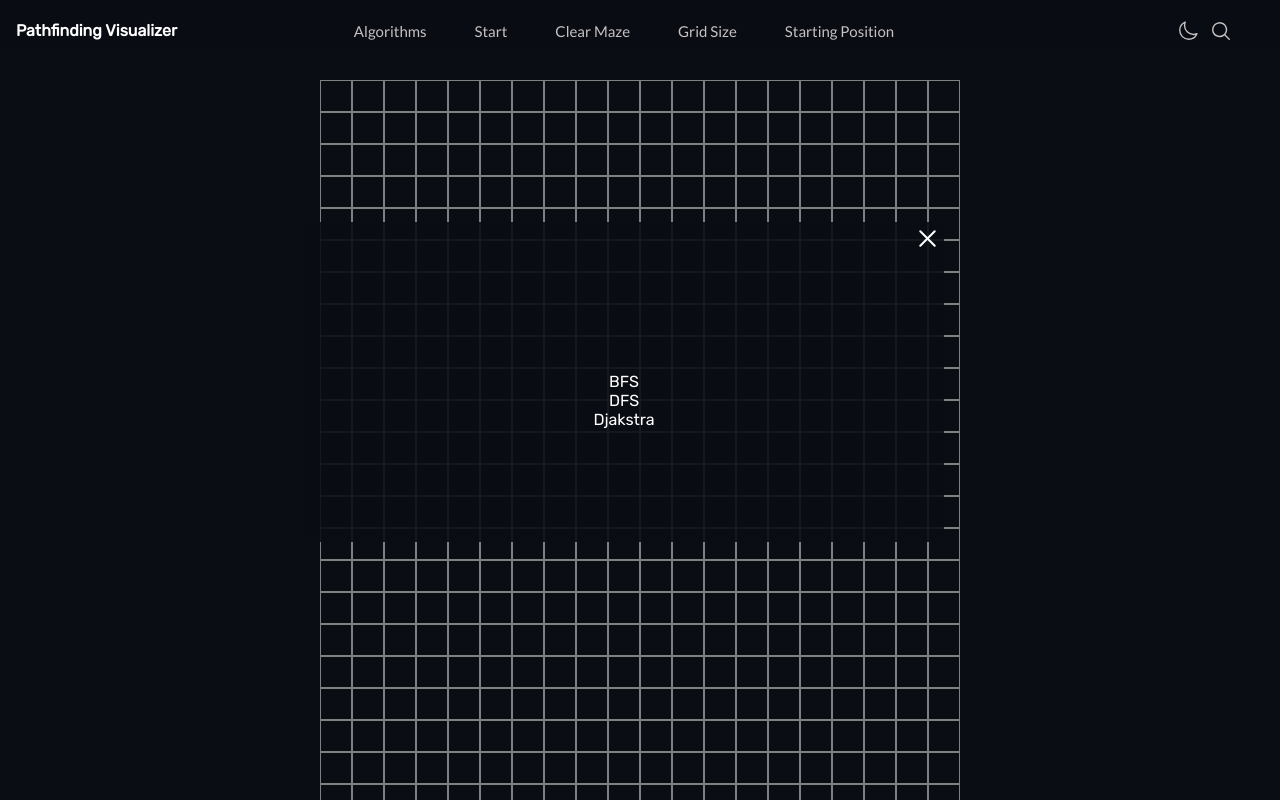
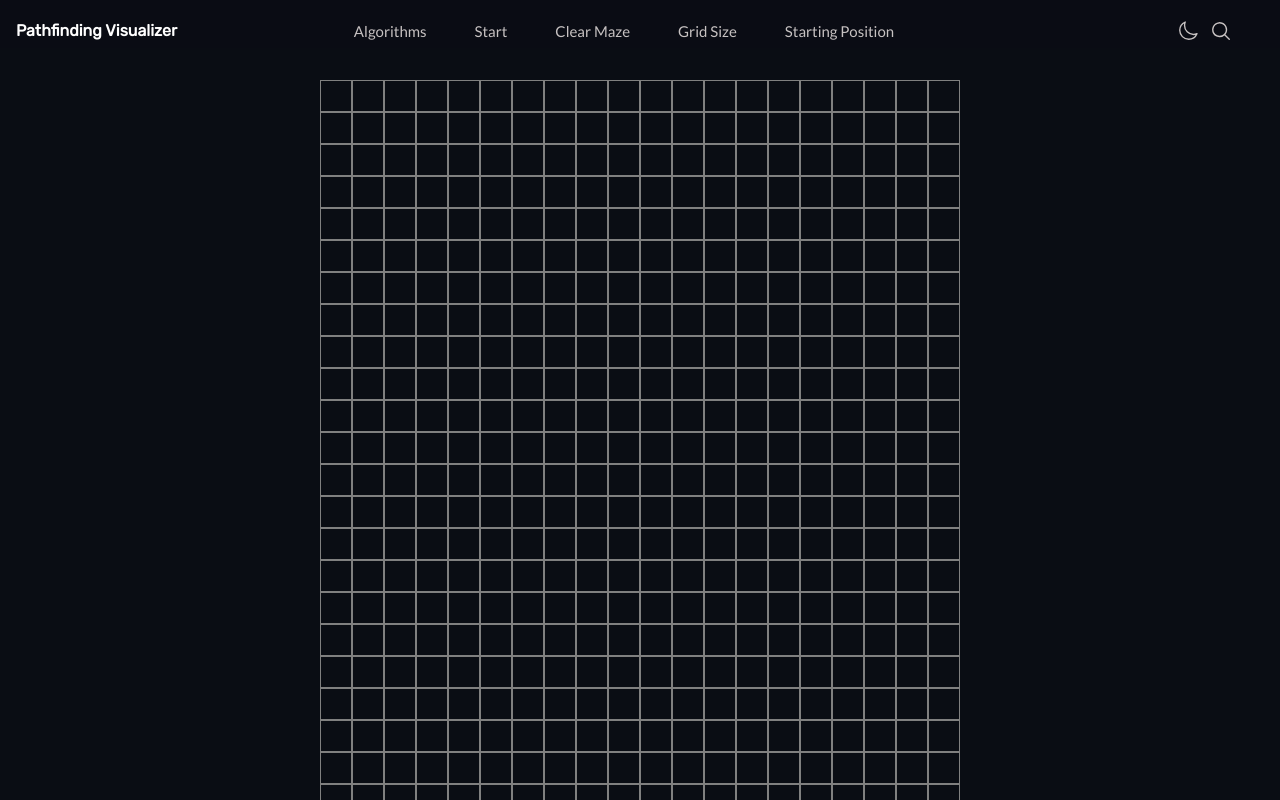
Before and after one commit to jacksonfernando/pathfinding-visualizer, a Next.js app: page / in a window 1280 px wide. Shown: the top 800 px of the page. Built offline with nearby package versions, Linux system fonts and the light colour scheme.

Commit message:
delet on run simulation

```diff
--- a/src/components/modal/AlgorithmsModal.js
+++ b/src/components/modal/AlgorithmsModal.js
@@ -8,8 +8,8 @@ const Algorithmsmodal = ({ open, setIsModalOpen }) => {
   const AlgorithmContent = () => {
     return (
       <div>
-        <p onClick={setAlgo(BFS_ALGORITHM)}>BFS</p>
-        <p onClick={setAlgo(DFS_ALGORITHM)}>DFS</p>
+        <p onClick={() => setAlgo(BFS_ALGORITHM)}>BFS</p>
+        <p onClick={() => setAlgo(DFS_ALGORITHM)}>DFS</p>
         <p>Djakstra</p>
       </div>
     )
--- a/src/components/navbar/index.js
+++ b/src/components/navbar/index.js
@@ -11,11 +11,11 @@ import Algorithmsmodal from '../modal/AlgorithmsModal';
 
 const Navbar = () => {
   const [dropdownMenu, setDropdownMenu] = useState(false);
-  const [isModalOpen, setIsModalOpen] = useState(true);
-  const { setAlgo, setRun, run, setRestart, restart } = useParams();
+  const [isModalOpen, setIsModalOpen] = useState(false);
+  const { setRun, run, setRestart, restart, algo } = useParams();
 
   const onRunSimulation = () => {
-    setAlgo(DFS_ALGORITHM);
+    console.log(algo)
     setRun(!run);
   }
 
@@ -24,7 +24,7 @@ const Navbar = () => {
       <div className={containerStyle}>
         <ul className={listStyle}>
           <li>
-            <p>Algorithms</p>
+            <p onClick={() => setIsModalOpen(true)}>Algorithms</p>
           </li>
           <li>
             <p onClick={() => onRunSimulation()}>Start</p>
@@ -33,7 +33,7 @@ const Navbar = () => {
             <p onClick={() => setRestart(!restart)}>Clear Maze</p>
           </li>
           <li>
-            <p onClick={() => setIsModalOpen(!isModalOpen)}>Grid Size</p>
+            <p onClick={() => setIsModalOpen(true)}>Grid Size</p>
           </li>
           <li>
             <p>Starting Position</p>
```
